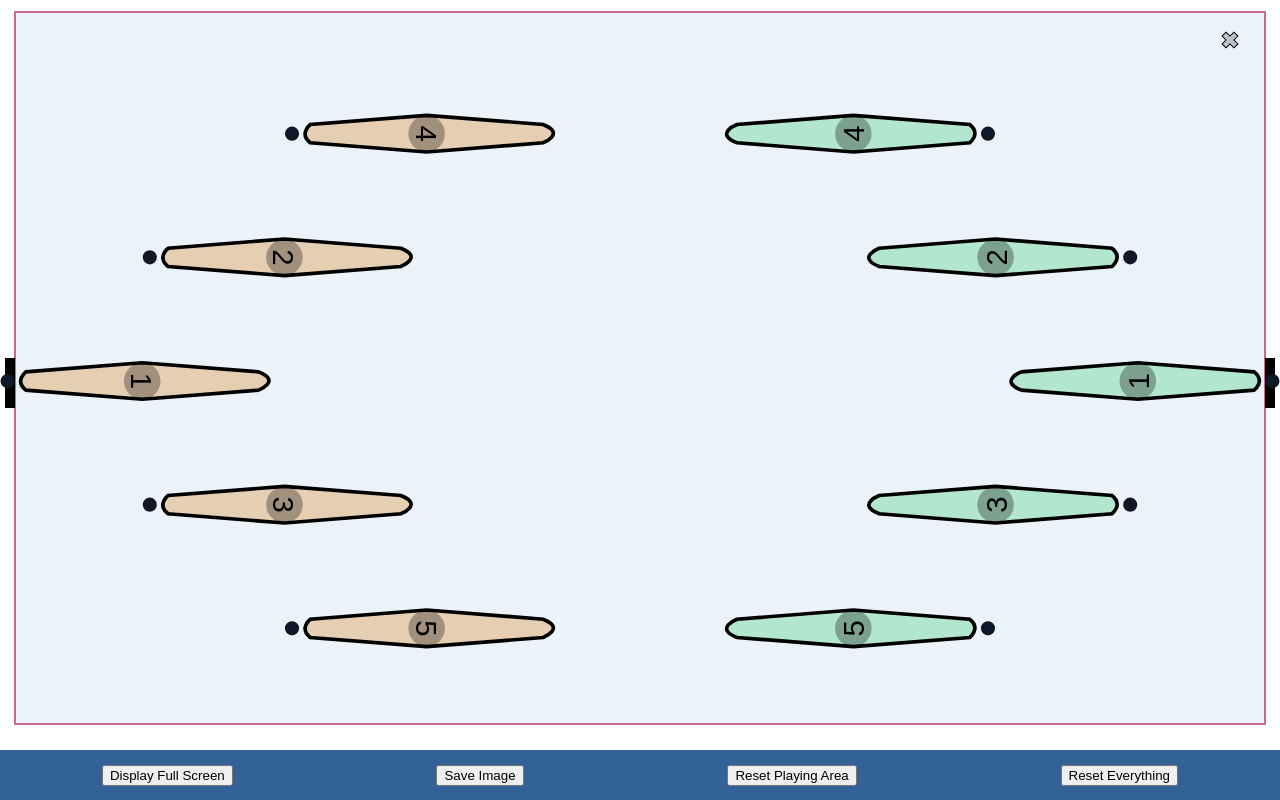
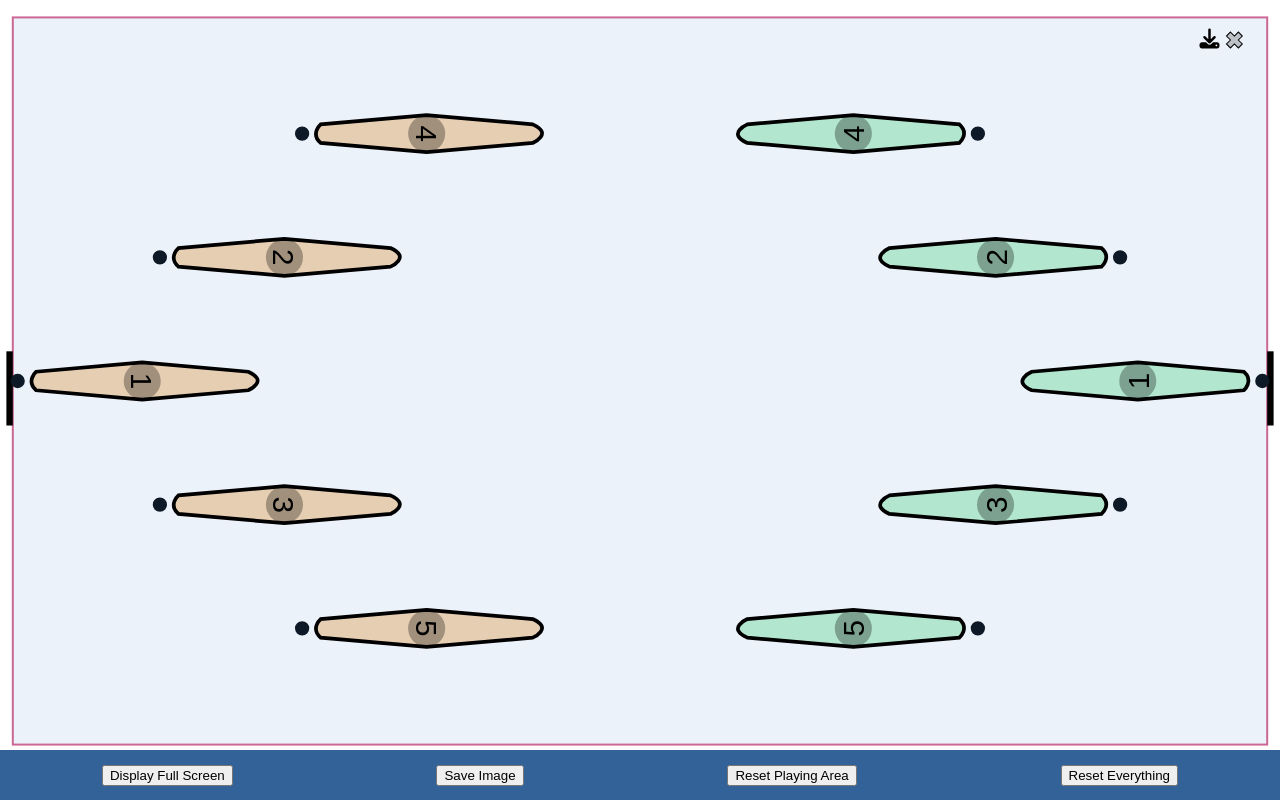
Before and after one commit to gabriel-ing/CanoePoloWhiteboard, a website: page docs/index.html in a window 1280 px wide. Both pictures are taken after a click on the button "Display Full Screen". Drawn offline with nearby package versions, Linux system fonts and the light colour scheme.

Commit message:
added fullscreen save button and made it remove items before saving

```diff
--- a/docs/bundle.js
+++ b/docs/bundle.js
@@ -1,5 +1,26 @@
 (function () {
   'use strict';
+
+  function min(values, valueof) {
+    let min;
+    if (valueof === undefined) {
+      for (const value of values) {
+        if (value != null
+            && (min > value || (min === undefined && value >= value))) {
+          min = value;
+        }
+      }
+    } else {
+      let index = -1;
+      for (let value of values) {
+        if ((value = valueof(value, ++index, values)) != null
+            && (min > value || (min === undefined && value >= value))) {
+          min = value;
+        }
+      }
+    }
+    return min;
+  }
 
   var noop = {value: () => {}};
 
@@ -3062,7 +3083,7 @@
     return chart;
   };
 
-  const saveChart = (chartID) => {
+  const saveChart$1 = (chartID) => {
     const chart = document.getElementById(chartID);
 
     if (chart === null) {
@@ -3071,7 +3092,14 @@
     }
 
     const chartWithStyles = addStyles(chart);
-    const chartBlob = serialize(chartWithStyles);
+    // const chartCopy = chartWithStyles
+    const chartCopy = chartWithStyles.cloneNode(true);
+    chartCopy.getElementById("save-button").remove();
+    chartCopy.getElementById("exit-button").remove();
+    Array.from(chartCopy.getElementsByClassName("rotation-handles")).forEach(
+      (item) => item.remove()
+    );
+    const chartBlob = serialize(chartCopy);
     const fileURL = URL.createObjectURL(chartBlob);
     const downloadLink = document.createElement("a");
     downloadLink.href = fileURL;
@@ -3193,6 +3221,7 @@
 
   const canoePoloWhiteboard = () => {
     let boatState;
+    let transitionDuration=1000;
 
     const my = (svg) => {
       //   console.log(screen.height);
@@ -3200,6 +3229,7 @@
       const width = svg.node().getBoundingClientRect().width;
       const height = svg.node().getBoundingClientRect().height;
       console.log(width, height);
+      const smallAxis = min([width, height]);
       svg.attr("viewBox", `0 0 ${width} ${height}`);
 
       if (!boatState) {
@@ -3210,15 +3240,15 @@
         .selectAll(".playingArea")
         .data([{width: width, height: height}])
         .join("g")
-        .attr("transform", `translate(15, 2)`)
+        .attr("transform", d=>`translate(${d.width*0.01}, ${d.height*0.01})`)
         .attr("class", "playingArea");
 
       playingArea
         .selectAll("#pitch")
         .data(playingAreaData => [playingAreaData])
         .join("rect")
-        .attr("width", width - 30)
-        .attr("height", height - 30)
+        .attr("width", d => d.width*0.98)
+        .attr("height",d=>d.height*0.98)
         .attr("x", 0)
         .attr("y", 0)
         .attr("id", "pitch")
@@ -3226,12 +3256,12 @@
         .attr("stroke-width", 2)
         .attr("fill", "#ecf2f9");
 
-      const goalHeight = 50;
-      const goalWidth = 10;
+      const goalHeight = height/10;
+      const goalWidth = width*0.005;
 
       playingArea
         .selectAll(".goals")
-        .data([0 - goalWidth, width - 30])
+        .data([0 - goalWidth, width *0.98])
         .join("rect")
         .attr("x", (d) => d)
         .attr("class", "goals")
@@ -3255,8 +3285,8 @@
                 (d) => `translate(${d.x},${d.y}) rotate(${d.r0})`
               );
 
-            const boatWidth = width / 35;
-            const boatHeight = width / 11;
+            const boatWidth = smallAxis / 20;
+            const boatHeight = smallAxis / 7;
             const boats = g
               .selectAll(".boat")
               .data((nodeData) => [nodeData])
@@ -3274,6 +3304,7 @@
               .attr("r", boatWidth / 8)
               .attr("fill", "#0d1926")
               .attr("stroke", "#0d1926")
+              .attr("class", "rotation-handles")
               .attr("stroke-width", 5);
 
             const cockpits = g
@@ -3308,7 +3339,7 @@
             }
           },
           (update) =>
-            update.attr(
+            update.transition().duration(transitionDuration).attr(
               "transform",
               (d) => d.r? `translate(${d.x},${d.y}) rotate(${d.r})`: `translate(${d.x},${d.y}) rotate(${d.r0})`
             )
@@ -3353,10 +3384,24 @@
       .attr("stroke", "black")
       .attr("stroke-width", 1)
       .attr("fill", "rgba(0,0,0,0.2)")
+      .attr("id", "exit-button")
 
       .on("click", function (event) {
         document.exitFullscreen();
         this.remove();
+        d3.select("#save-button").remove();
+      });
+
+    svg
+      .append("text")
+      .attr("id", "save-button")
+      .attr("font-family", "FontAwesome")
+      .attr("font-size", 20)
+
+      .text("\uf019")
+      .attr("transform", `translate(${pitch.attr("width") - 55},36)`)
+      .on("click", (event) => {
+        saveChart("whiteboard-svg");
       });
   };
 
@@ -3371,7 +3416,10 @@
     window.innerHeight * 0.99 - 50
   }px`;
 
-    console.log(svg.node().getBoundingClientRect().width, svg.node().getBoundingClientRect().height);
+    console.log(
+      svg.node().getBoundingClientRect().width,
+      svg.node().getBoundingClientRect().height
+    );
     let boatState;
     if (resetBoats) {
       boatState = getInitialBoatState(
@@ -3391,7 +3439,7 @@
 
   window.resetScreen = resetScreen;
   window.mobile = checkMobile();
-  window.saveChart = saveChart;
+  window.saveChart = saveChart$1;
 
   const div = select("#chart");
   document.getElementById("chart").style.width = `${window.innerWidth * 0.99}px`;
--- a/docs/index.html
+++ b/docs/index.html
@@ -2,7 +2,10 @@
 <html>
   <head>
     <title>Canoe Polo Whiteboard</title>
-
+    <script
+      src="https://kit.fontawesome.com/622a4eef00.js"
+      crossorigin="anonymous"
+    ></script>
     <script src="https://d3js.org/d3.v7.min.js"></script>
 
     <style>
```
Also changed, not shown: src/canoePoloWhiteboard.js (+12 -9 lines), src/utils/displayFullScreen.js (+18 -1 lines), src/utils/saveChart.js (+8 -1 lines), 1 other file.
